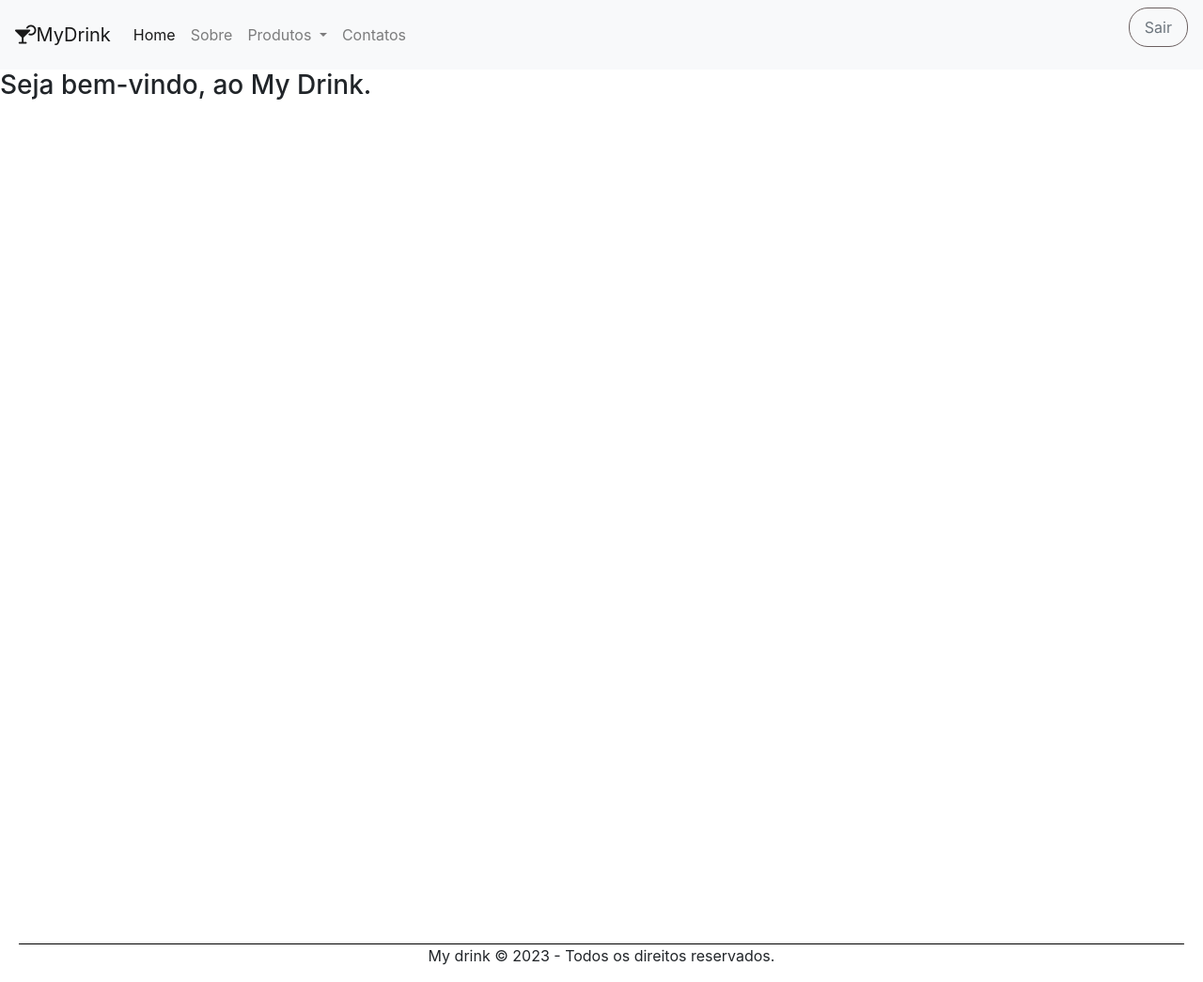
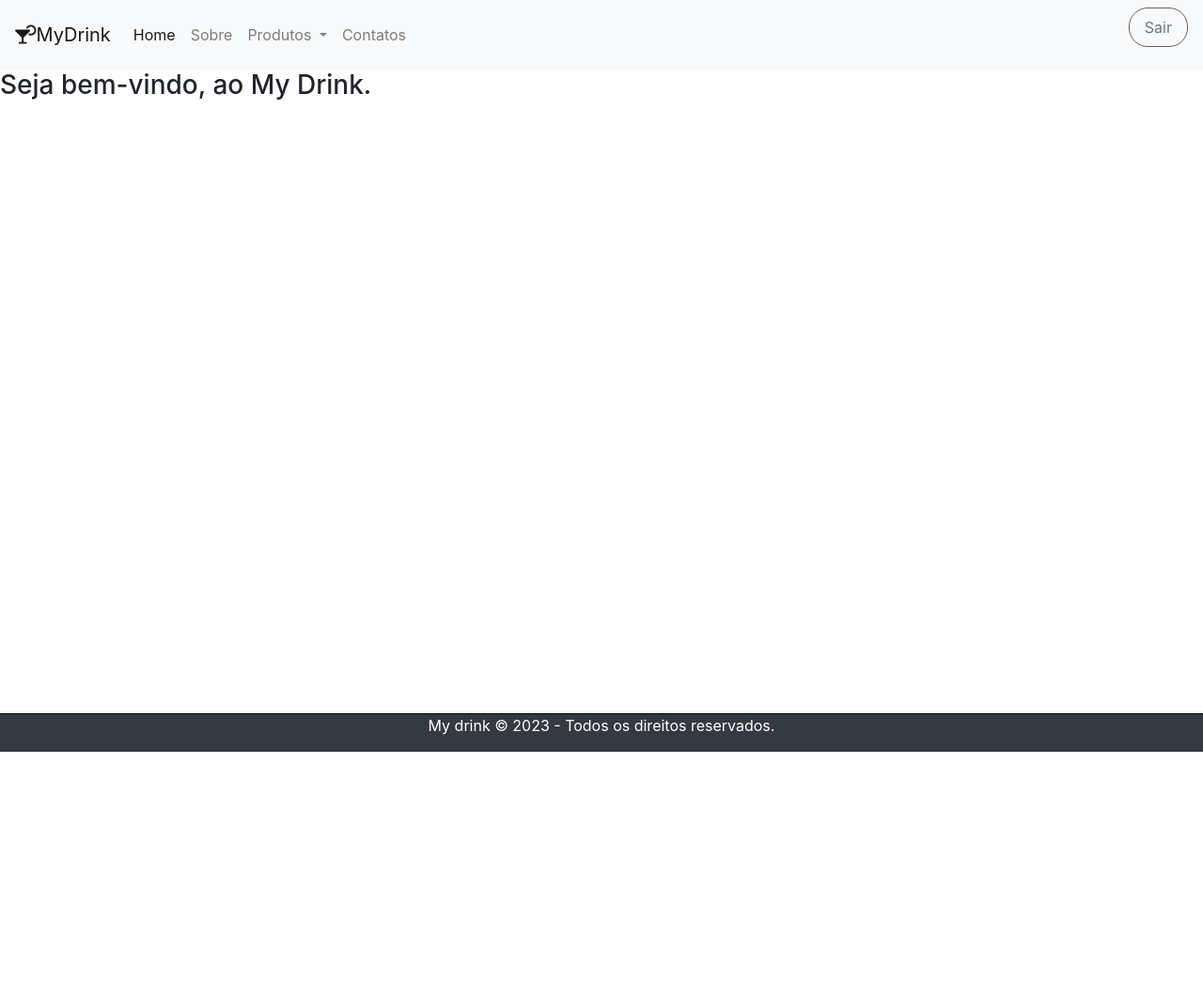
Before and after one commit to ErickFreitasCosta/Mydrink_bootstrap, a plain HTML site: page index.html in a window 1280 px wide. Shown: the whole page at 94% size. After the commit the page ends 800 px from the top, so only its background shows below. Drawn offline with nearby package versions, Linux system fonts and the light colour scheme.

Commit message:
segundo commit

```diff
--- a/index.html
+++ b/index.html
@@ -20,7 +20,10 @@
 
 
 </head>
-<body>
+<body class="site">
+
+
+  <div>
 
         <nav class="navbar navbar-expand-lg navbar-light bg-light">
             <a class="navbar-brand" href="#"><i class="fa-solid fa-martini-glass-citrus"></i>MyDrink</a>
@@ -66,8 +69,20 @@
 
             </div>
           </nav>
+  </div>
 
+        <div class="site-content">
           <h3 class="textoIntroducao">Seja bem-vindo, ao My Drink.</h3>
+        </div>
+
+        <div>
+
+          <footer class="footer text-white bg-dark">
+            <div class="content-footer">
+                <p>My drink &COPY; 2023 - Todos os direitos reservados.</p>
+            </div>
+          </footer>
+        </div>
 
 
 
@@ -81,13 +96,6 @@
 
 
 
-      <footer>
-        <div class="content-footer">
-            <p>My drink &COPY; 2023 - Todos os direitos reservados.</p>
-        </div>
-      </footer>
-
-
 
 
       <script src="https://code.jquery.com/jquery-3.3.1.slim.min.js" integrity="sha384-q8i/X+965DzO0rT7abK41JStQIAqVgRVzpbzo5smXKp4YfRvH+8abtTE1Pi6jizo" crossorigin="anonymous"></script>
--- a/style.css
+++ b/style.css
@@ -1,7 +1,15 @@
-body{
-    box-sizing: border-box;
+.site{
+
+    display: flex;
+    min-height: 100vh;
+    flex-direction: column;
+
 
 }
+.site-content{
+    flex-grow: 1;
+}
+
 .italico{
     font-family: 'Oxygen', sem serifa;
 font-family: 'Roboto', sem serifa;
@@ -24,8 +32,8 @@ ul:hover li:hover{
 
 footer{
     border-top: 1px solid black;
-    position: relative;
-    margin: 70% 20px 0 20px;
+
+
 }
 .content-footer{
     display: flex;
```
Lines whose indentation alone changed are shown as unchanged.
